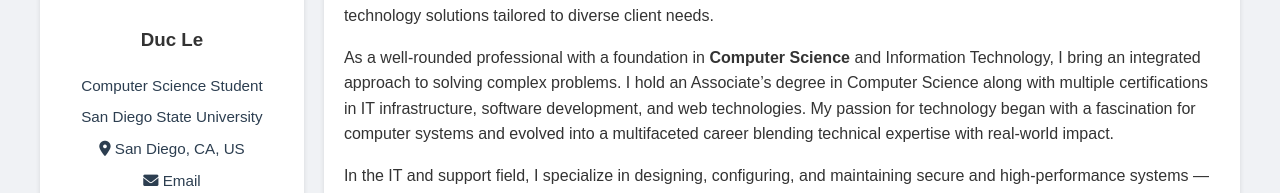
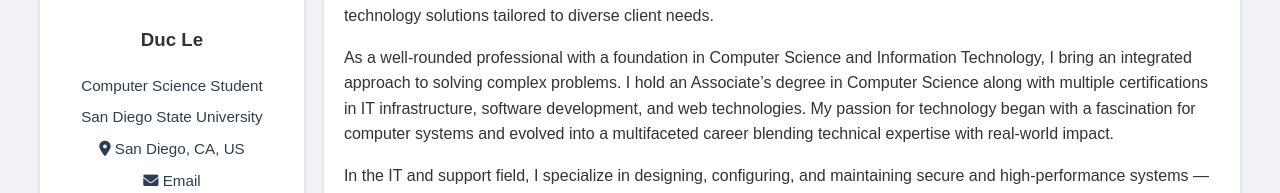
Before and after one commit to KphStar/KphStar.github.io, a plain HTML site: page index.html in a window 1280 px wide. Shown: the part 261-454 px from the top of the page. Drawn offline with Linux system fonts and the light colour scheme.

Commit message:
remove strong

```diff
--- a/index.html
+++ b/index.html
@@ -161,7 +161,7 @@
        <div class="about-content">
       <p> 👋 Hi, I'm Duc Le — thank you for visiting my personal portfolio. I sincerely welcome you and hope this space provides a comprehensive insight into my technical journey, experience, and future aspirations.</p>
       <p>Born in 1996 and having immigrated to the United States in 2010, I am a proud Vietnamese American with over a decade of experience in the technology industry. I am a personal initiative where I deliver innovative, practical, and impactful technology solutions tailored to diverse client needs. </p>
-      <p>As a well-rounded professional with a foundation in <strong>Computer Science</strong> and Information Technology, I bring an integrated approach to solving complex problems. I hold an Associate’s degree in Computer Science along with multiple certifications in IT infrastructure,
+      <p>As a well-rounded professional with a foundation in Computer Science and Information Technology, I bring an integrated approach to solving complex problems. I hold an Associate’s degree in Computer Science along with multiple certifications in IT infrastructure,
          software development, and web technologies. My passion for technology began with a fascination for computer systems and evolved into a multifaceted career blending technical expertise with real-world impact.</p>
       <p>In the IT and support field, I specialize in designing, configuring, and maintaining secure and high-performance systems — including network infrastructure, endpoint security, and cloud-based services. I ensure systems are both robust and scalable to meet organizational goals.</p>
       <p>As a web developer, I create dynamic, responsive, and accessible websites and applications using modern technologies such as HTML, CSS, JavaScript, and frameworks like React. My focus is always on blending user experience with functionality to develop interfaces that are both beautiful and efficient.</p>
```
